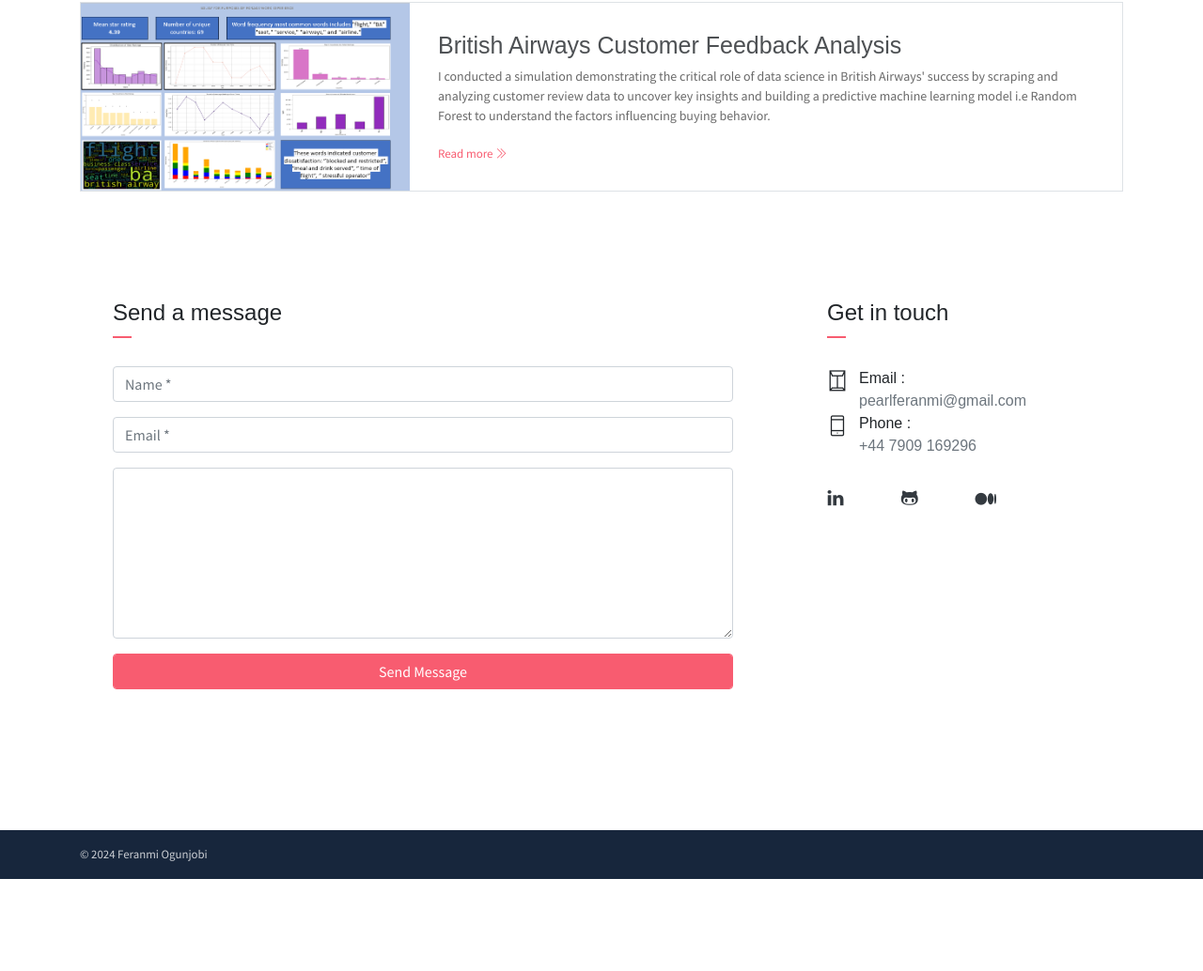
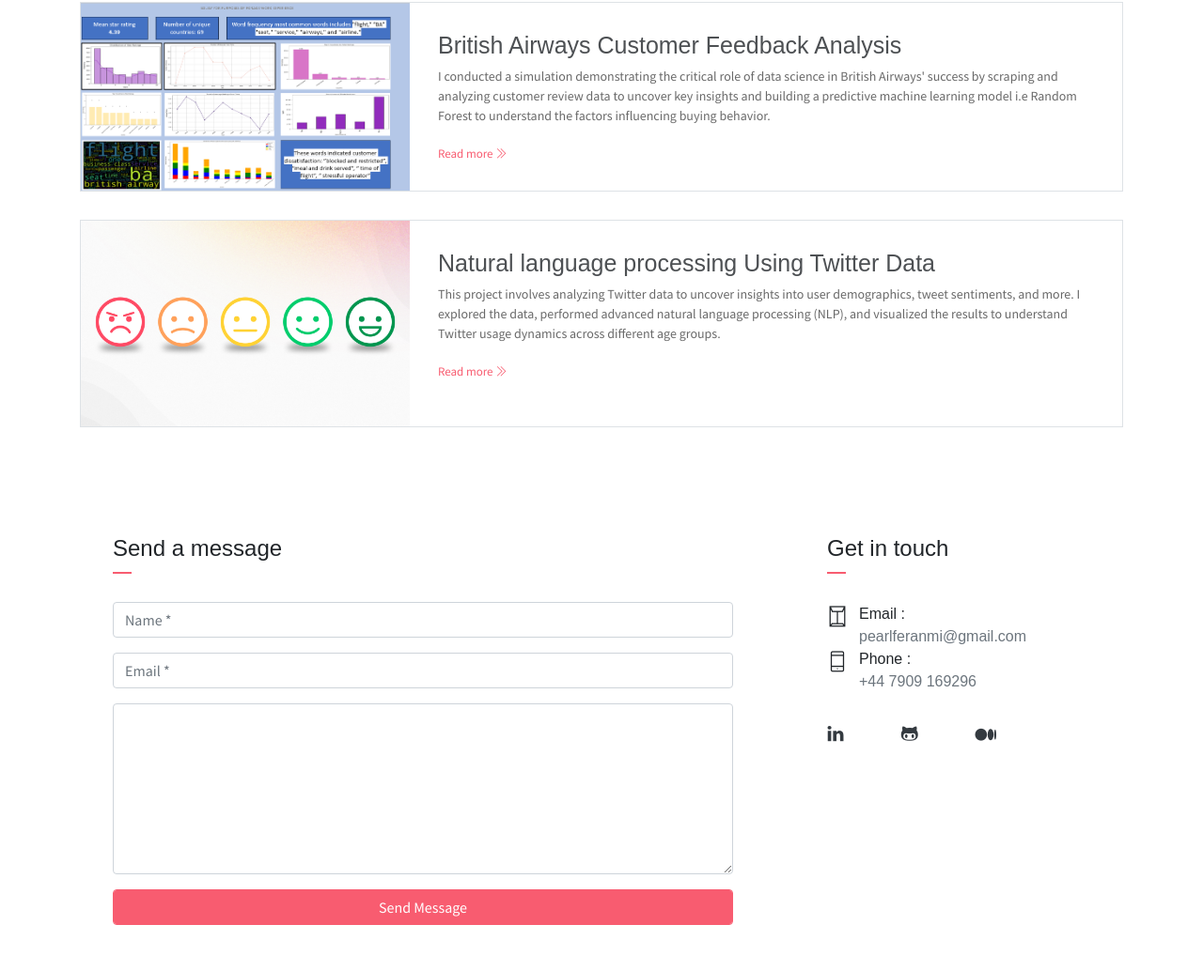
Before and after one commit to Akintoye-pelumi/Portfolio-site, a website: page index.html in a window 1280 px wide. Shown: the part 2220-3254 px from the top of the page at 94% size. Before the commit the page ends 3156 px from the top, so only its background shows below. Drawn offline with Linux system fonts and the light colour scheme; some packages are replaced by stand-ins of ours.

Commit message:
added a new project

```diff
--- a/index.html
+++ b/index.html
@@ -180,6 +180,18 @@
                     </div>
                 </div>
 
+                <div class="blog-card">
+                    <div class="img-holder">
+                        <img src="public_html/assets/imgs/project5.webp" alt="Vrinda Store Analysis">
+                    </div>
+                    <div class="content-holder">
+                        <h6 class="title">Natural language processing Using Twitter Data</h6>
+                        <p> This project involves analyzing Twitter data to uncover insights into user demographics, tweet sentiments, and more. I explored the data, performed advanced natural language processing (NLP), and visualized the results to understand Twitter usage dynamics across different age groups.</p>
+
+                        <a href=" https://github.com/oluwaferanmipearl/TweetSentimentNLP" class="read-more">Read more <i class="ti-angle-double-right"></i></a>
+                    </div>
+                </div>
+
             </div>
         </div>
     </section>
```
Also changed, not shown: public_html/assets/imgs/project5.webp (added).
